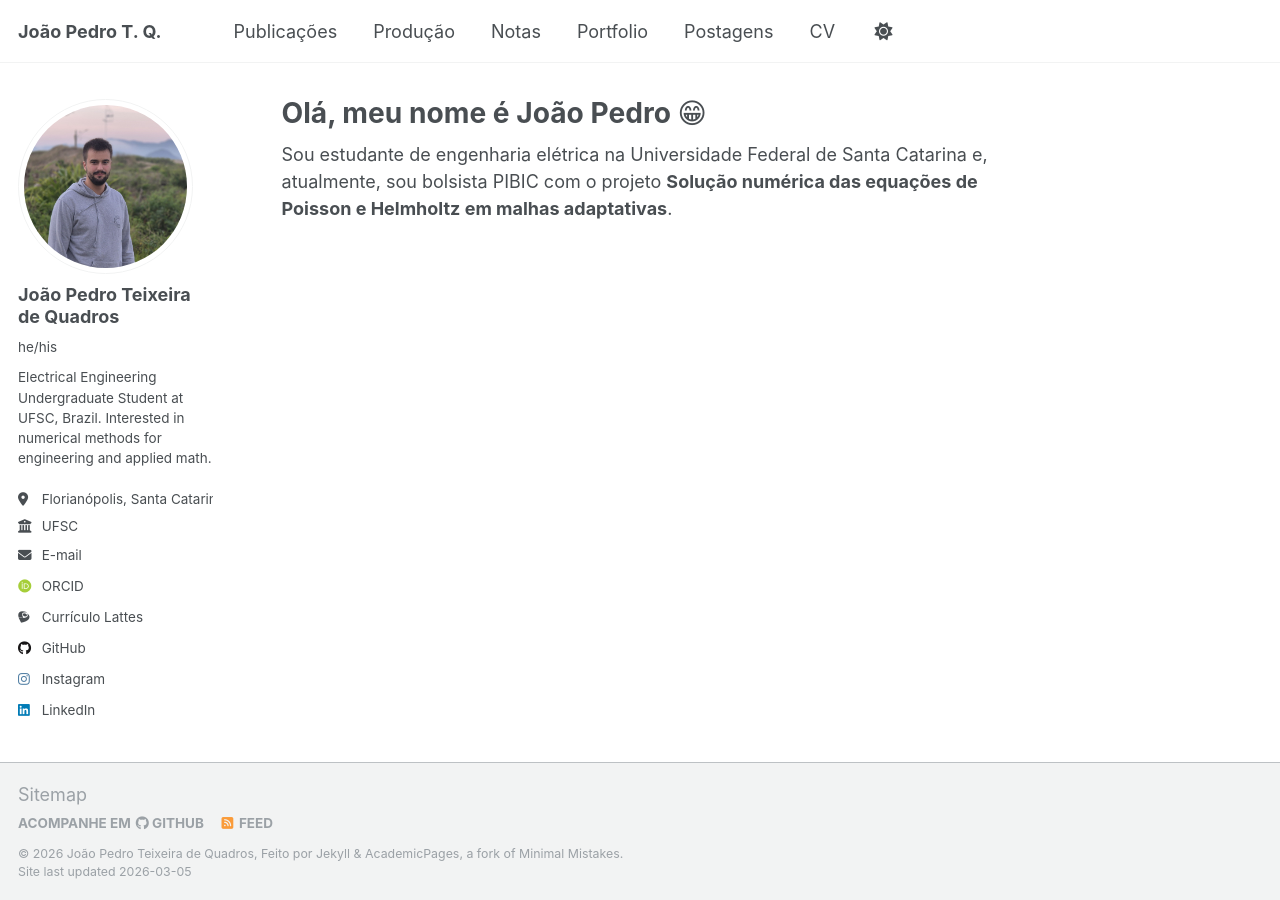
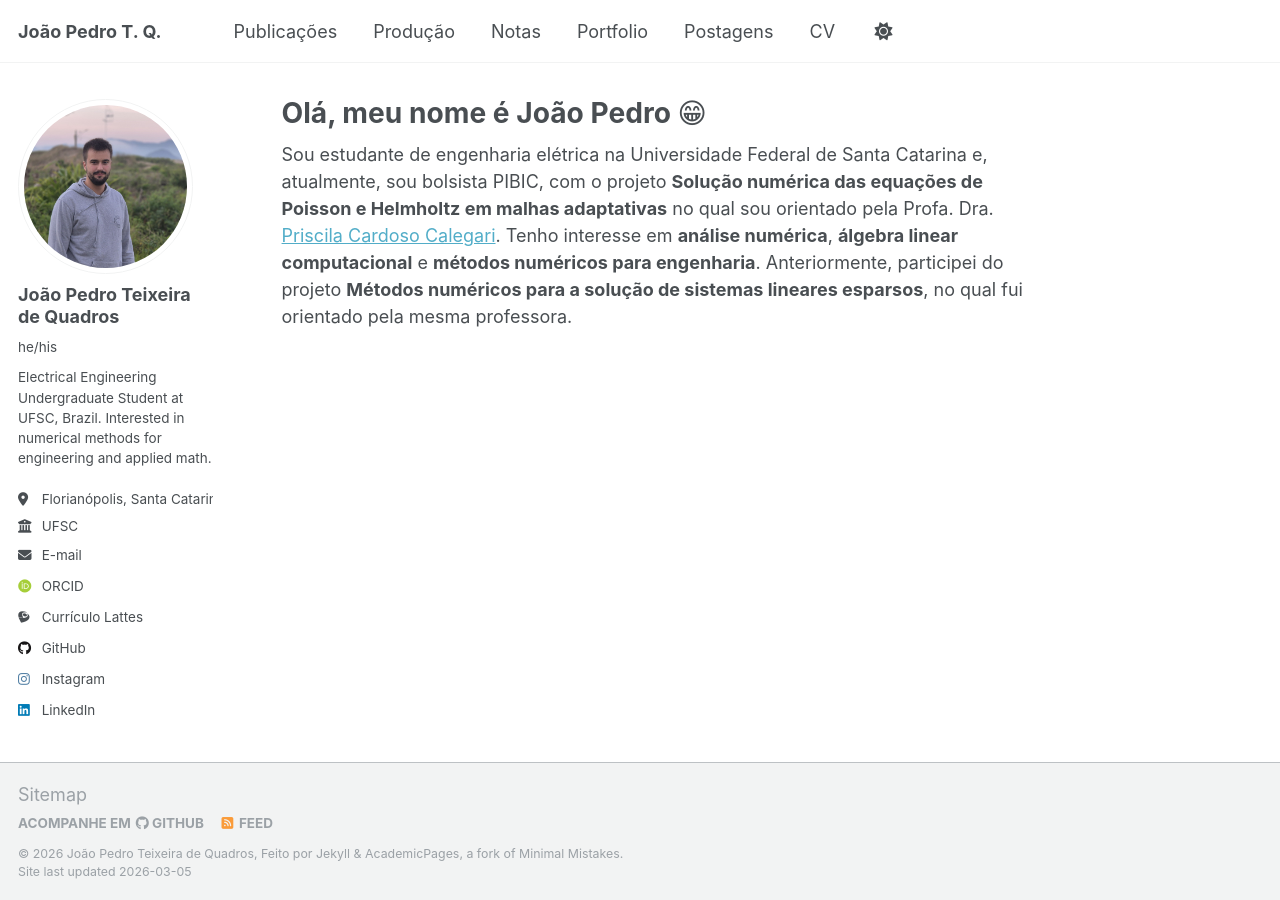
Before and after one commit to jpteixei/jpteixei.github.io, a Jekyll site: the page built from _pages/about.md, in a window 1280 px wide. Built offline with Jekyll 4.4.1, drawn with Linux system fonts in a browser that asks for light colours; some web fonts are replaced; a style sheet for code colours, icons or effects is not loaded.

Commit message:
Update about.md

```diff
--- a/_pages/about.md
+++ b/_pages/about.md
@@ -7,4 +7,4 @@ redirect_from:
   - /about.html
 ---
 
-Sou estudante de engenharia elétrica na Universidade Federal de Santa Catarina e, atualmente, sou bolsista PIBIC com o projeto **Solução numérica das equações de Poisson e Helmholtz em malhas adaptativas**.
+Sou estudante de engenharia elétrica na Universidade Federal de Santa Catarina e, atualmente, sou bolsista PIBIC, com o projeto **Solução numérica das equações de Poisson e Helmholtz em malhas adaptativas** no qual sou orientado pela Profa. Dra. [Priscila Cardoso Calegari](https://lattes.cnpq.br/9984683180721734). Tenho interesse em **análise numérica**,  **álgebra linear computacional** e **métodos numéricos para engenharia**. Anteriormente, participei do projeto **Métodos numéricos para a solução de sistemas lineares esparsos**, no qual fui orientado pela mesma professora.
```
